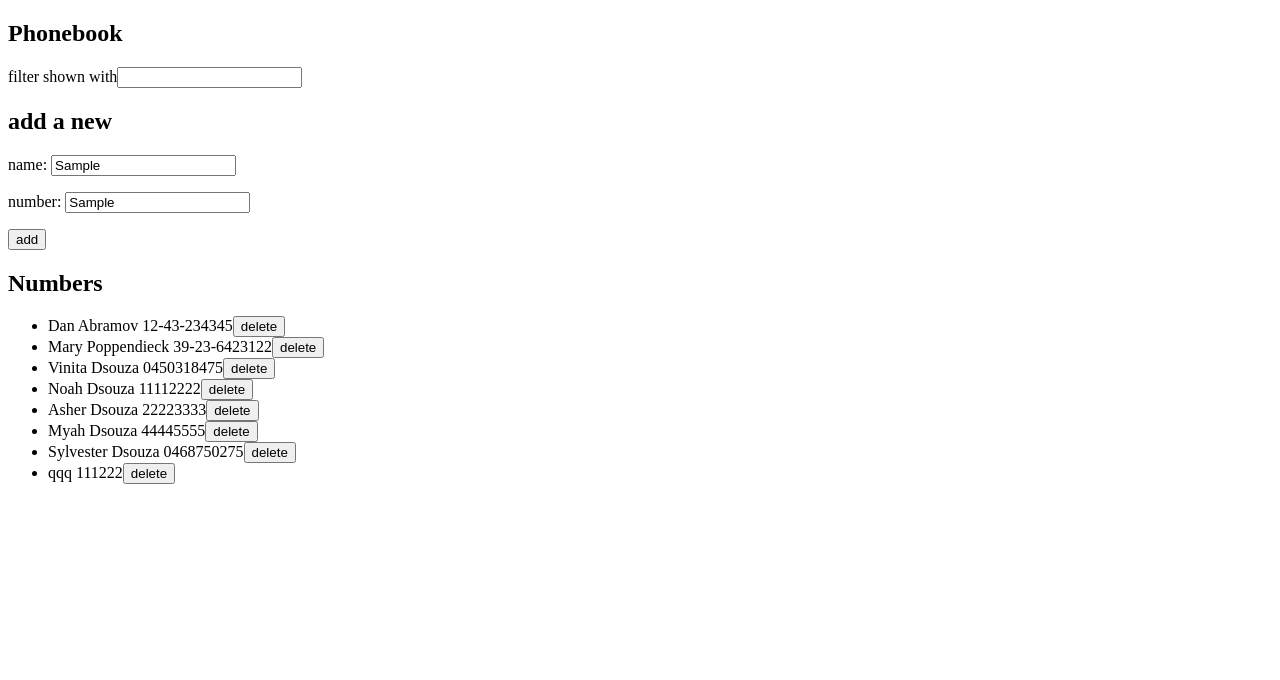
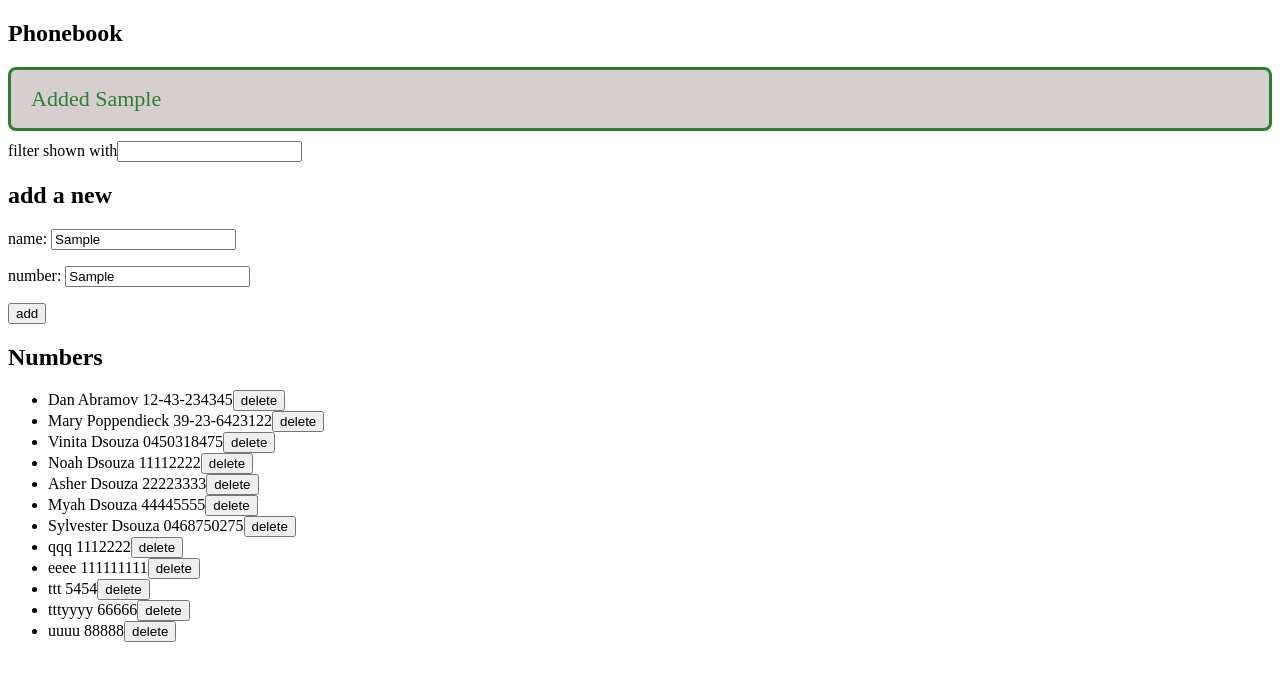
Before and after one commit to sylvesterdsz/fullstackopen, a React (Vite) app in the folder part2/: page / in a window 1280 px wide. Both pictures are taken after typing "Sample", "Sample" into the empty fields and a click on the button "add". Shown: the top 680 px of the page. Built offline with nearby package versions, Linux system fonts and the light colour scheme; no server answers; data requests are answered from the project's data file.

Commit message:
Exercise 2.16

```diff
--- a/part2/db.json
+++ b/part2/db.json
@@ -38,7 +38,27 @@
     {
       "id": "cd42",
       "name": "qqq",
-      "number": "111222"
+      "number": "1112222"
+    },
+    {
+      "id": "eae9",
+      "name": "eeee",
+      "number": "111111111"
+    },
+    {
+      "id": "221f",
+      "name": "ttt",
+      "number": "5454"
+    },
+    {
+      "id": "83d6",
+      "name": "tttyyyy",
+      "number": "66666"
+    },
+    {
+      "id": "865e",
+      "name": "uuuu",
+      "number": "88888"
     }
   ],
   "$schema": "./node_modules/json-server/schema.json"
--- a/part2/src/App.jsx
+++ b/part2/src/App.jsx
@@ -3,12 +3,14 @@ import personService from "./services/persons";
 import Filter from "./components/Filter";
 import PersonForm from "./components/PersonForm";
 import Person from "./components/Person";
+import Notification from "./components/Notification";
 
 const App = () => {
   const [persons, setPersons] = useState([]);
   const [newName, setNewName] = useState("");
   const [newNumber, setNewNumber] = useState("");
   const [searchName, setSearchName] = useState("");
+  const [message, setMessage] = useState("");
 
   const eventHook = () => {
     personService.getAllPersons().then((allPersons) => {
@@ -47,6 +49,11 @@ const App = () => {
           );
         });
 
+      setMessage(`${newName} number changed to ${newNumber}`);
+      setTimeout(() => {
+        setMessage("");
+      }, 5000);
+
       return;
     } else if (numberExists) {
       alert(`${newNumber} is already added to phonebook`);
@@ -60,6 +67,10 @@ const App = () => {
     personService.createPerson(personObj).then((createdPerson) => {
       setPersons(persons.concat(createdPerson));
     });
+    setMessage(`Added ${newName}`);
+    setTimeout(() => {
+      setMessage("");
+    }, 5000);
   };
 
   const handleNameChange = (event) => {
@@ -90,6 +101,7 @@ const App = () => {
   return (
     <div>
       <h2>Phonebook</h2>
+      <Notification message={message} />
       <Filter value={searchName} onChange={handleSearchChange} />
       <h2>add a new</h2>
       <PersonForm
--- /dev/null
+++ b/part2/src/components/Notification.jsx
@@ -0,0 +1,17 @@
+const Notification = ({ message }) => {
+  if (!message) return null;
+  const notificationStyle = {
+    color: "#2e7d32",
+    backgroundColor: "#d7cfcfff",
+    border: "3px solid #2e7d32",
+    borderRadius: "8px",
+    padding: "16px 20px",
+    fontSize: "22px",
+    width: "100%",
+    boxSizing: "border-box",
+    marginBottom: "10px",
+  };
+  return <div style={notificationStyle}>{message}</div>;
+};
+
+export default Notification;
```
